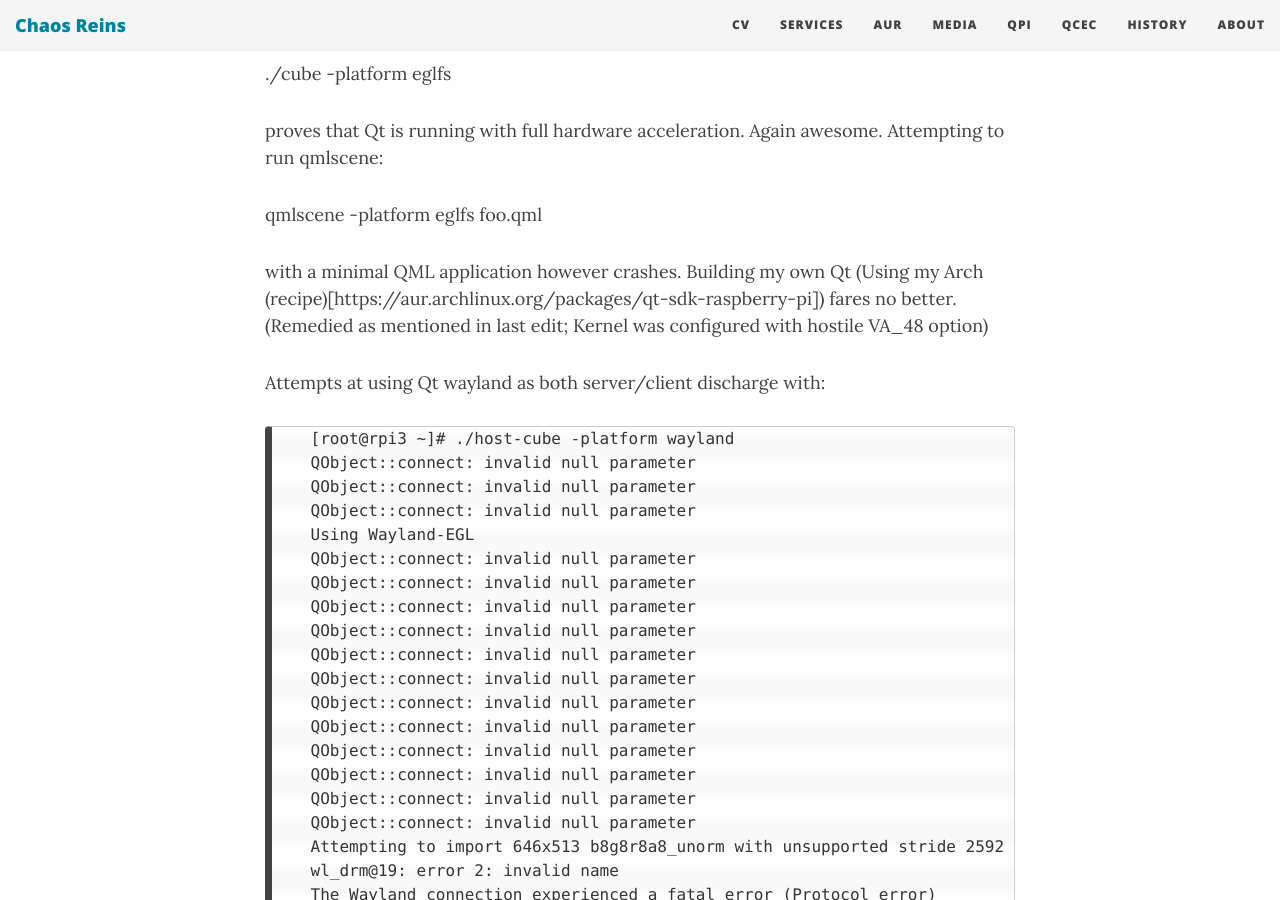
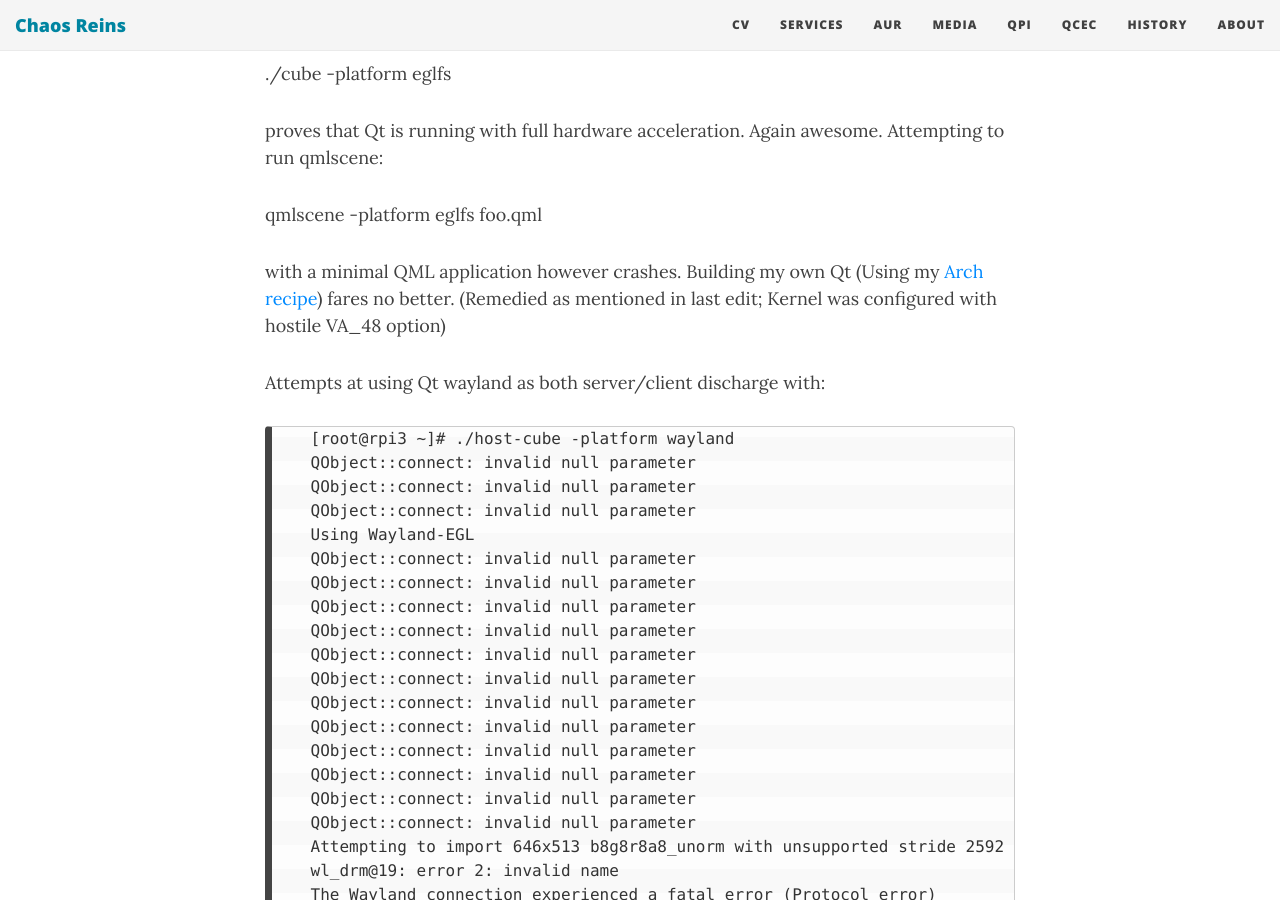
Before and after one commit to sirspudd/sirspudd.github.io, a Jekyll site: the page built from _posts/2016-08-20-qt-pi3-fedora-aarch64.md, in a window 1280 px wide and 900 px high, scrolled down 2143 px. Built offline with Jekyll 4.4.1, drawn with Linux system fonts in a browser that asks for light colours; nearby versions of some CDN libraries; comment, search, counter and statistics services are not loaded.

Commit message:
Fix markdown typo

```diff
--- a/_posts/2016-08-20-qt-pi3-fedora-aarch64.md
+++ b/_posts/2016-08-20-qt-pi3-fedora-aarch64.md
@@ -58,7 +58,7 @@ proves that Qt is running with full hardware acceleration. Again awesome.  Attem
 
 qmlscene -platform eglfs foo.qml
 
-with a minimal QML application however crashes. Building my own Qt (Using my Arch (recipe)[https://aur.archlinux.org/packages/qt-sdk-raspberry-pi]) fares no better. (Remedied as mentioned in last edit; Kernel was configured with hostile VA_48 option)
+with a minimal QML application however crashes. Building my own Qt (Using my [Arch recipe](https://aur.archlinux.org/packages/qt-sdk-raspberry-pi)) fares no better. (Remedied as mentioned in last edit; Kernel was configured with hostile VA_48 option)
 
 Attempts at using Qt wayland as both server/client discharge with:
 
```
